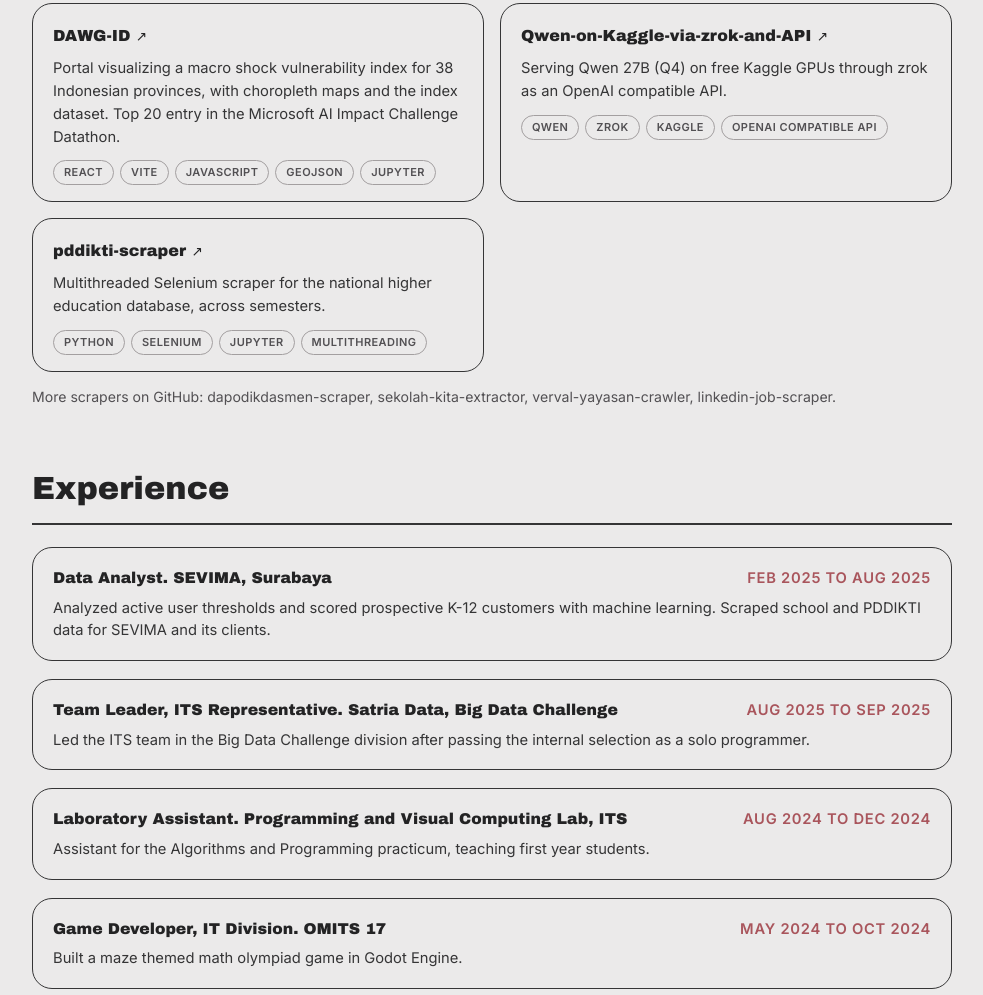
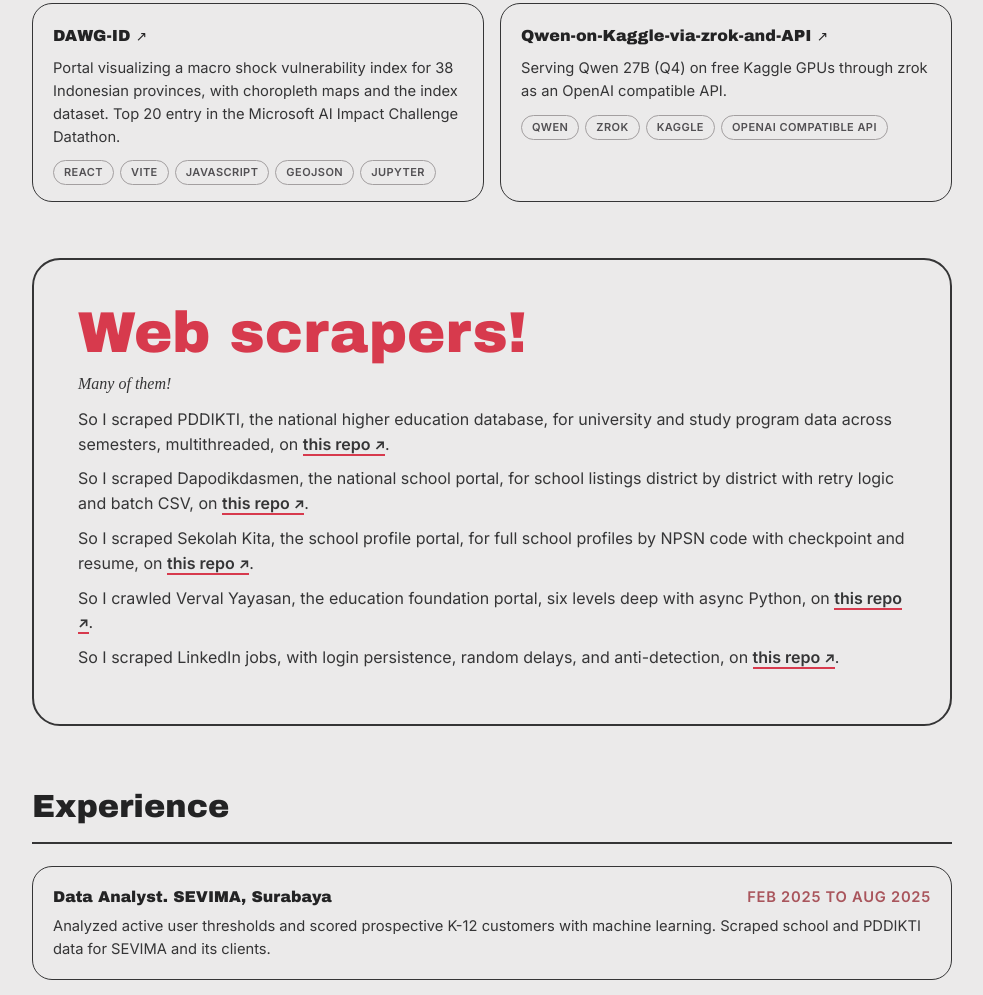
Before and after one commit to AKARandy/AKARandy.github.io, a plain HTML site: page index.html in a window 1280 px wide. Shown: the part 1783-2778 px from the top of the page, without its empty margins (148-1131 px from the left). Drawn offline with Linux system fonts and the light colour scheme; a web font is replaced by a local one.

Commit message:
Web scrapers block: narrative with five linked repos, drop pddikti card

```diff
--- a/index.html
+++ b/index.html
@@ -73,14 +73,19 @@
       <ul class="tools"><li>Qwen</li><li>zrok</li><li>Kaggle</li><li>OpenAI compatible API</li></ul>
     </article>
 
-    <article class="project">
-      <h3><a href="https://github.com/AKARandy/pddikti-scraper">pddikti-scraper <span class="arr">&#8599;</span></a></h3>
-      <p>Multithreaded Selenium scraper for the national higher education database, across semesters.</p>
-      <ul class="tools"><li>Python</li><li>Selenium</li><li>Jupyter</li><li>Multithreading</li></ul>
-    </article>
+  </div>
+</section>
 
+<section id="scrapers">
+  <div class="scrapers-block">
+    <h2 class="scrapers-title">Web scrapers!</h2>
+    <p class="scrapers-sub">Many of them!</p>
+    <p>So I scraped PDDIKTI, the national higher education database, for university and study program data across semesters, multithreaded, on <a href="https://github.com/AKARandy/pddikti-scraper">this repo <span class="arr">&#8599;</span></a>.</p>
+    <p>So I scraped Dapodikdasmen, the national school portal, for school listings district by district with retry logic and batch CSV, on <a href="https://github.com/AKARandy/dapodikdasmen-scraper">this repo <span class="arr">&#8599;</span></a>.</p>
+    <p>So I scraped Sekolah Kita, the school profile portal, for full school profiles by NPSN code with checkpoint and resume, on <a href="https://github.com/AKARandy/sekolah-kita-extractor">this repo <span class="arr">&#8599;</span></a>.</p>
+    <p>So I crawled Verval Yayasan, the education foundation portal, six levels deep with async Python, on <a href="https://github.com/AKARandy/verval-yayasan-crawler">this repo <span class="arr">&#8599;</span></a>.</p>
+    <p>So I scraped LinkedIn jobs, with login persistence, random delays, and anti-detection, on <a href="https://github.com/AKARandy/linkedin-job-scraper">this repo <span class="arr">&#8599;</span></a>.</p>
   </div>
-  <p class="more-line">More scrapers on GitHub: dapodikdasmen-scraper, sekolah-kita-extractor, verval-yayasan-crawler, linkedin-job-scraper.</p>
 </section>
 
 <section id="experience">
--- a/style.css
+++ b/style.css
@@ -184,6 +184,44 @@
   color: var(--gray);
 }
 
+/* Web scrapers block */
+.scrapers-block {
+  border: 2px solid var(--ink);
+  border-radius: 28px;
+  padding: clamp(24px, 4vw, 44px);
+}
+
+.scrapers-title {
+  font-family: "Archivo Black", sans-serif;
+  font-weight: 400;
+  font-size: clamp(2.2rem, 6vw, 3.6rem);
+  color: var(--red);
+  line-height: 1;
+  margin-bottom: 4px;
+}
+
+.scrapers-sub {
+  font-family: "Playfair Display", serif;
+  font-style: italic;
+  font-weight: 500;
+  font-size: clamp(1.1rem, 2.5vw, 1.5rem);
+  margin-bottom: 18px;
+}
+
+.scrapers-block p {
+  font-size: 1rem;
+  margin: 10px 0;
+}
+
+.scrapers-block a {
+  font-weight: 600;
+  border-bottom: 2px solid var(--red);
+}
+
+.scrapers-block a:hover {
+  color: var(--red);
+}
+
 /* Rows for experience, education, certifications */
 .rows { display: grid; gap: 18px; }
 
```
